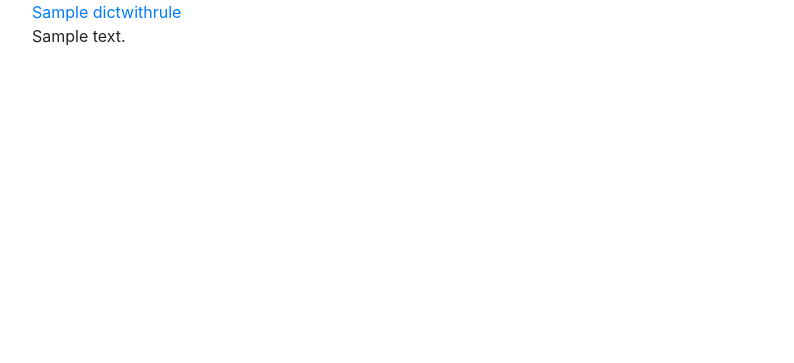
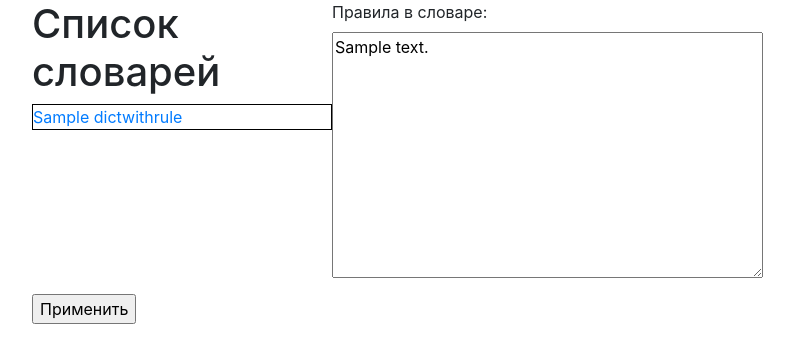
Before and after one commit to dkurchigin/twpa_webapp, a Django app: page /dicts/1/ in a window 1280 px wide. Shown: the top 363 px of the page, without its empty margins (53-847 px from the left). Run offline with Django 3.2, Linux system fonts and the light colour scheme; tables that the repository leaves empty hold one stand-in row (values such as "Sample post"); some libraries are stand-ins or nearby versions.

Commit message:
rework rules on updateview

```diff
--- a/twpa_webapp/dictapp/templates/dictapp/rule_list.html
+++ b/twpa_webapp/dictapp/templates/dictapp/rule_list.html
@@ -16,15 +16,18 @@
 <body>
     <div class="container">
         <div class="left_menu">
-            {% for object in object_list %}
-                <div class="dict_name" style="border: 1px black;">
+            <h1>Список словарей</h1>
+            {% for object in all_rules %}
+                <div class="dict_name">
                     <a href="{% url 'dictapp:concrete_rule' object.pk %}">{{ object.name }}</a>
                 </div>
             {% endfor %}
         </div>
-        <div class="rule_content">
-            {{ concrete_rule.content }}
-        </div>
+        <form class="rule_content_update" method="post">
+            {% csrf_token %}
+            {{ form.as_p}}
+            <input type="submit" value="Применить">
+        </form>
     </div>
     {% block js %}
     {% endblock %}
--- a/twpa_webapp/dictapp/urls.py
+++ b/twpa_webapp/dictapp/urls.py
@@ -4,8 +4,8 @@ import dictapp.views as dictapp
 app_name = 'dictapp'
 
 urlpatterns = [
-    path('', dictapp.DictListView.as_view(), name='index'),
-    path('<int:pk>/', dictapp.DictListView.as_view(), name='concrete_rule'),
+    # path('', dictapp.DictListUpdateView.as_view(), name='index'),
+    path('<int:pk>/', dictapp.DictListUpdateView.as_view(), name='concrete_rule'),
     # path('<int:pk>/', dictapp.BlocksInCondListView.as_view(), name='concrete_phrase_cond'),
     # path('load_json', dictapp.load_json, name='load_json')
 ]
--- a/twpa_webapp/dictapp/views.py
+++ b/twpa_webapp/dictapp/views.py
@@ -1,20 +1,13 @@
 from django.shortcuts import render
 from django.views.generic.list import ListView
+from django.views.generic.edit import CreateView, UpdateView, DeleteView
 from .models import DictWithRules
+from django.urls import reverse_lazy
 
 
 class DictListView(ListView):
     model = DictWithRules
     template_name = 'dictapp/rule_list.html'
-
-    # def get_queryset(self):
-    #     qs = super(DictListView, self).get_queryset()
-    #     condition = self.kwargs.get('pk')
-    #     print(condition)
-    #     if condition:
-    #         return qs
-    #     else:
-    #         return
 
     def get_context_data(self, *, object_list=None, **kwargs):
         context = super(DictListView, self).get_context_data(**kwargs)
@@ -28,3 +21,28 @@ class DictListView(ListView):
         context['concrete_rule'] = concrete_rule
         print(context)
         return context
+
+
+class DictListUpdateView(UpdateView):
+    model = DictWithRules
+    template_name = 'dictapp/rule_list.html'
+    fields = ('content',)
+
+    def get_context_data(self, **kwargs):
+        context = super(DictListUpdateView, self).get_context_data(**kwargs)
+        context['title'] = "Состояния с фразами"
+        all_rules = DictWithRules.objects.all()
+        context['all_rules'] = all_rules
+
+        rule_number = self.kwargs.get('pk')
+        if rule_number:
+            concrete_rule = DictWithRules.objects.filter(pk=rule_number).first()
+        else:
+            concrete_rule = DictWithRules.objects.filter(pk=0).first()
+        context['concrete_rule'] = concrete_rule
+        # print(context)
+        return context
+
+    def get_success_url(self):
+        return_to = self.kwargs.get('pk')
+        return reverse_lazy('dictapp:concrete_rule', kwargs={'pk': return_to})
--- a/twpa_webapp/mainapp/templates/mainapp/base.html
+++ b/twpa_webapp/mainapp/templates/mainapp/base.html
@@ -22,7 +22,7 @@
             <div class="h2 text-center head">
                 Главная страница
             </div>
-            <a href="{% url 'dictapp:index' %}">Словари</a>
+            <a href="{% url 'dictapp:concrete_rule' 1 %}">Словари</a>
 
             {% block content %}
 
--- a/twpa_webapp/static/css/style.css
+++ b/twpa_webapp/static/css/style.css
@@ -18,3 +18,20 @@
 .dicts_inline {
     display: inline;
 }
+
+#id_content {
+    display: block;
+}
+
+.left_menu {
+    height: 100%; /* высота нашего блока */
+    width: 300px; /* ширина нашего блока */
+    overflow-y: auto;
+    overflow-x: auto;
+    float: left;
+}
+
+.dict_name {
+    border: 1px solid black;
+    margin-top: 3px;
+}
```
